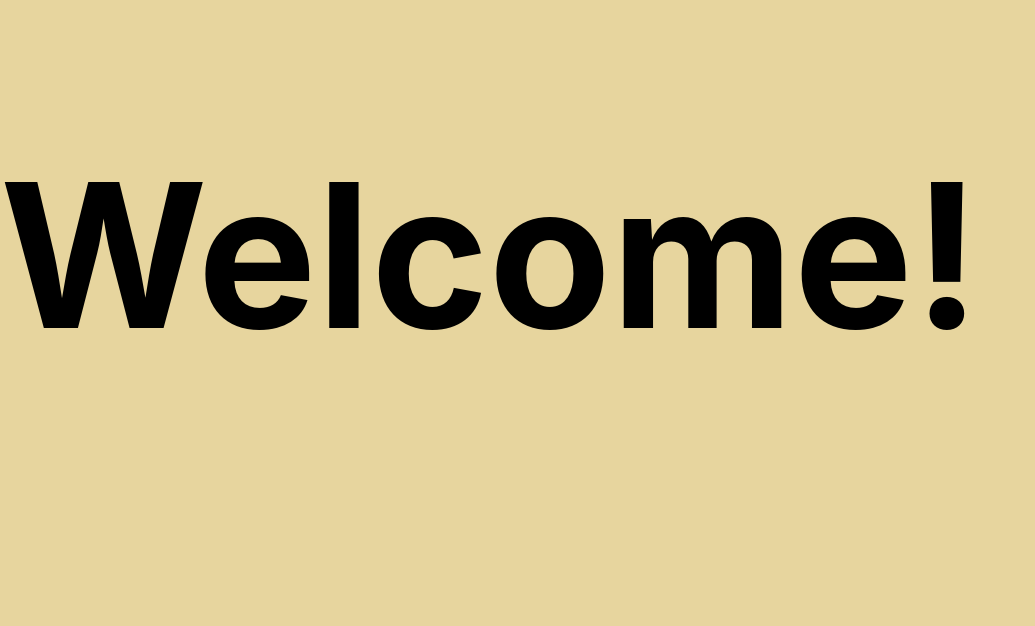
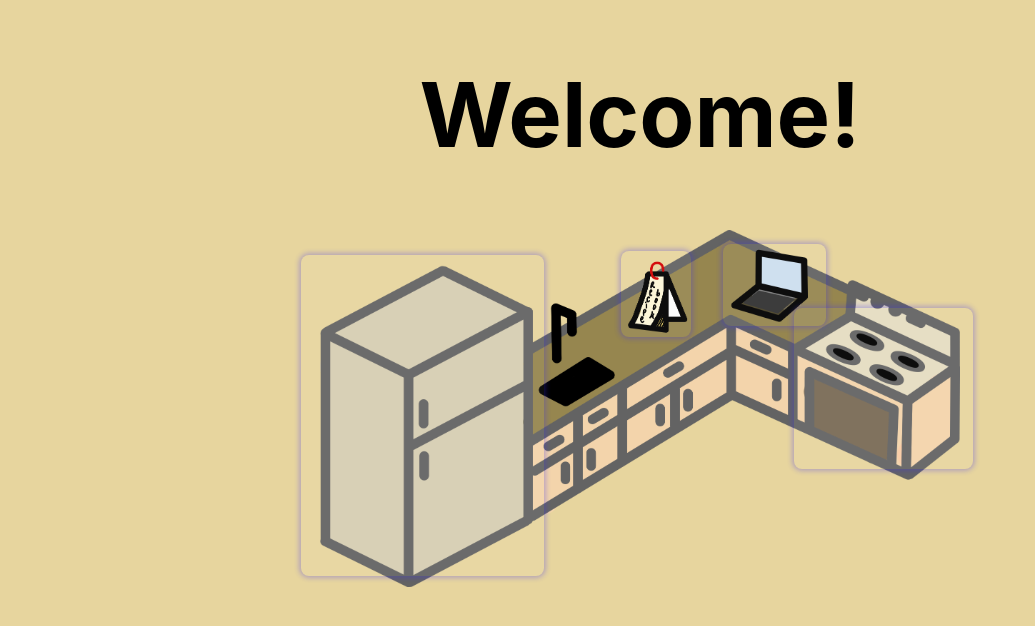
Before and after one commit to shannon-jliu/dadskitchen-frontend, a React (Create React App) app: page / in a window 1280 px wide. Shown: the top 626 px of the page, without its empty margins (0-1035 px from the left). Built offline with nearby package versions, Linux system fonts and the light colour scheme.

Commit message:
created ui for kitchen home page with glow and relative positioning

```diff
--- a/src/App.css
+++ b/src/App.css
@@ -4,49 +4,79 @@ body {
 }
 
 h1 {
-  font-size: 200px;
+  font-size: 90px;
+  text-align: center
 }
 
 
+img {
+  max-width: 50%;
+  margin: auto
+}
+
 .kitchen-container {
   position: relative;
+  width: 100%;
+  max-width: 1500px;
+  margin: auto;
 }
 
 .kitchen-background {
   width: 100%;
+  height: auto;
   display: block;
 }
 
 .hotspot {
   position: absolute;
   cursor: pointer;
-  opacity: 0; /* invisible but clickable */
+  background-color: rgba(255, 255, 255, 0.05);
+  border-radius: 8px;
+  transition: box-shadow 0.3s, background-color 0.3s;
+  animation: glowPulse 2s infinite;
 }
 
-.hotspot.cabinet {
-  top: 20%;
-  left: 10%;
-  width: 10%;
-  height: 20%;
+.hotspot:hover {
+  background-color: rgba(255, 255, 255, 0.1);
+  box-shadow: 0 0 15px 5px rgba(255, 255, 0, 0.6);
+}
+
+.hotspot.fridge {
+  top: 7%;
+  left: 23.5%;
+  width: 19%;
+  height: 90%;
 }
 
 .hotspot.book {
-  top: 30%;
-  left: 40%;
-  width: 10%;
-  height: 15%;
+  top: 6%;
+  left: 48.5%;
+  width: 5.5%;
+  height: 24%;
 }
 
 .hotspot.stove {
-  top: 60%;
-  left: 30%;
-  width: 15%;
-  height: 20%;
+  top: 22%;
+  left: 62%;
+  width: 14%;
+  height: 45%;
 }
 
 .hotspot.computer {
-  top: 50%;
-  left: 70%;
-  width: 15%;
-  height: 20%;
+  top: 4%;
+  left: 56.5%;
+  width: 8%;
+  height: 23%;
 }
+
+@keyframes glowPulse {
+  0% {
+    box-shadow: 0 0 5px 2px rgba(59, 45, 244, 0.3);
+  }
+  50% {
+    box-shadow: 0 0 15px 5px rgba(0, 55, 255, 0.6);
+  }
+  100% {
+    box-shadow: 0 0 5px 2px rgba(59, 45, 244, 0.3);
+  }
+}
--- /dev/null
+++ b/src/components/InfoModal.jsx
@@ -0,0 +1,25 @@
+import React, { useEffect, useState } from 'react';
+import Modal from 'react-modal';
+
+export default function InfoModal({onClose}) {
+
+    return (
+        <Modal>
+            <h2>Info</h2>
+            <ul>
+                <li>
+                    Click the <strong>refridgerator</strong> to view and update your inventory.
+                </li>
+                <li>
+                    Click the <strong>recipe book</strong> to view and update your recipes.
+                </li>
+                <li>
+                    Click the <strong>laptop</strong> to interact with other chefs and eaters.
+                </li>
+                <li>
+                    Click the <strong>stove</strong> to interact with other chefs and eaters.
+                </li>
+            </ul>
+        </Modal>
+    )
+}
--- a/src/components/InventoryModal.jsx
+++ b/src/components/InventoryModal.jsx
@@ -4,7 +4,9 @@ import api from '../api/api';
 
 Modal.setAppElement('#root');
 
-export default function InventoryModal({ onClose }) {
+export default function InventoryModal({ onClose, chefId=1 }) {
+  const [inventoryItems, setInventoryItems] = useState([]);
+  const [loading, setLoading] = useState(true);
   const [ingredients, setIngredients] = useState([]);
 
   useEffect(() => {
@@ -12,22 +14,54 @@ export default function InventoryModal({ onClose }) {
   }, []);
 
   const fetchInventory = async () => {
-    const res = await api.get('/ingredients'); // or your inventory endpoint
-    setIngredients(res.data);
+    setLoading(true);
+    const res = await api.get('/chefs/${chefId}');
+    setInventoryItems(res.data.inventory.items);
+    setLoading(false);
+  };
+
+  const deleteIngredient = async (item) => {
+    await api.post(`/chefs/${chefId}/inventory/remove`, {
+      name: item.ingredient.name,
+      quantity: item.quantity,
+      unit: item.unit,
+    });
+    fetchInventory();
   };
 
   return (
     <Modal isOpen onRequestClose={onClose} contentLabel="Inventory">
       <h2>Inventory</h2>
       <button onClick={onClose}>Close</button>
-      <ul>
-        {ingredients.map((ing) => (
-          <li key={ing.id}>
-            {ing.name}: {ing.quantity} {ing.unit}
-          </li>
-        ))}
-      </ul>
-      {/* Add forms/buttons for add/update/delete */}
+      {loading ? (
+        <p>Loading...</p>
+      ) : (
+        <table>
+          <thead>
+            <tr>
+              <th>Ingredient</th>
+              <th>Quantity</th>
+              <th>Unit</th>
+              <th>Last Used</th>
+              <th>Actions</th>
+            </tr>
+          </thead>
+          <tbody>
+            {inventoryItems.map((item) => (
+              <tr key={item.id}>
+                <td>{item.ingredient.name}</td>
+                <td>{item.quantity}</td>
+                <td>{item.unit}</td>
+                <td>{item.lastUsed || "Never"}</td>
+                <td>
+                  <button onClick={() => deleteIngredient(item)}>Delete</button>
+                  {/* You can add update logic here */}
+                </td>
+              </tr>
+            ))}
+          </tbody>
+        </table>
+      )}
     </Modal>
   );
 }
--- a/src/components/KitchenPage.jsx
+++ b/src/components/KitchenPage.jsx
@@ -3,6 +3,8 @@ import InventoryModal from './InventoryModal';
 import RecipeModal from './RecipeModal';
 import CookingModal from './CookingModal';
 import RatingModal from './RatingModal';
+import InfoModal from './InfoModal';
+import kitchen from '../assets/IMG_2567.png'
 
 export default function KitchenPage() {
   const [modalState, setModalState] = useState(null);
@@ -10,16 +12,17 @@ export default function KitchenPage() {
   const closeModal = () => setModalState(null);
 
   return (
+    <div>
+       <h1> Welcome! </h1>
+
         <div className="kitchen-container">
-      {/* <img
-        src="/kitchen-background.jpg"
+          <img
+            src={kitchen}
             alt="Kitchen Background"
             className="kitchen-background"
-      /> */}
+          />
 
-      <h1> Welcome! </h1>
-
-      <div className="hotspot cabinet" onClick={() => setModalState('inventory')} />
+          <div className="hotspot fridge" onClick={() => setModalState('inventory')} />
           <div className="hotspot book" onClick={() => setModalState('recipes')} />
           <div className="hotspot stove" onClick={() => setModalState('cooking')} />
           <div className="hotspot computer" onClick={() => setModalState('ratings')} />
@@ -29,5 +32,7 @@ export default function KitchenPage() {
           {modalState === 'cooking' && <CookingModal onClose={closeModal} />}
           {modalState === 'ratings' && <RatingModal onClose={closeModal} />}
         </div>
+    </div>
+
   );
 }
```
Also changed, not shown: public/IMG_2567.png (added), src/assets/IMG_2567.png (added). Lines whose indentation alone changed are shown as unchanged.
